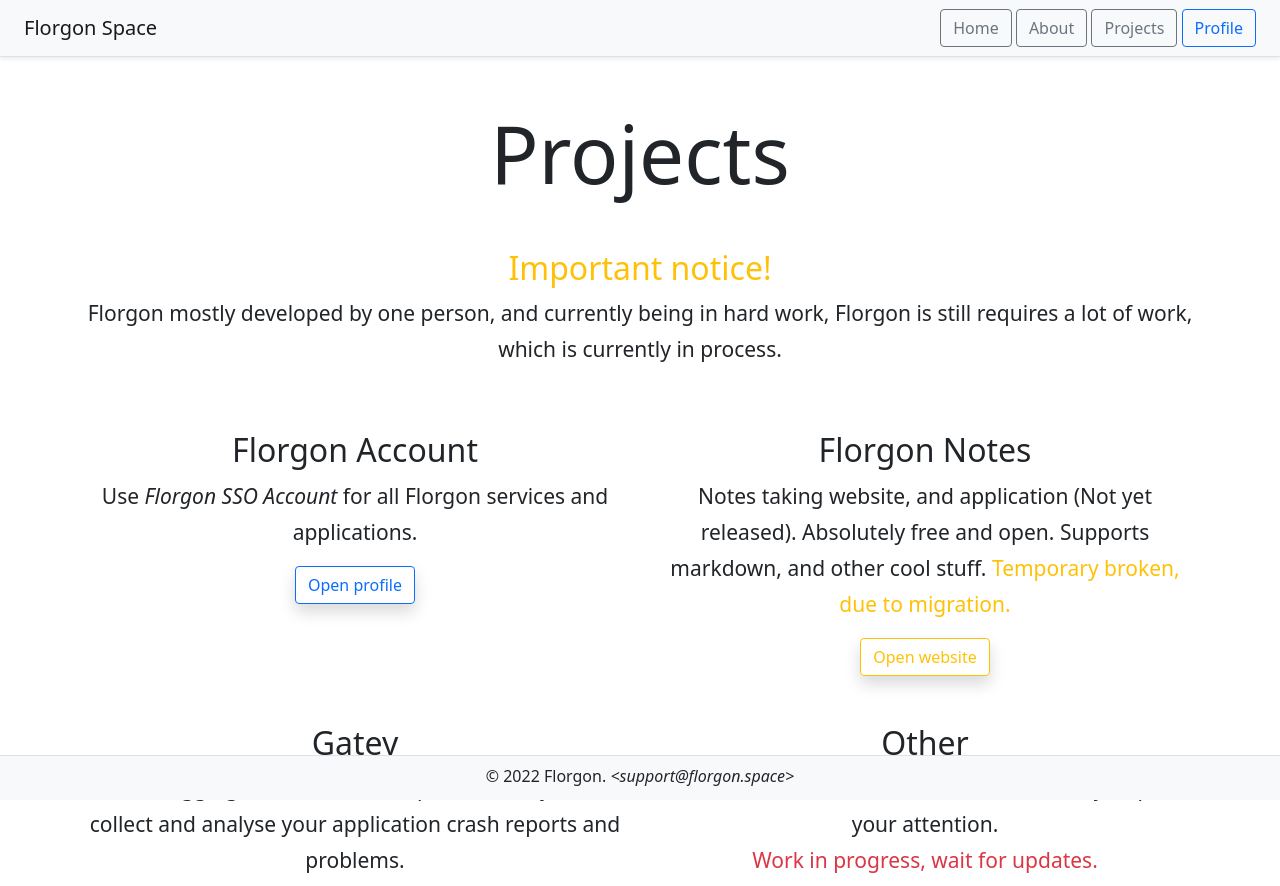
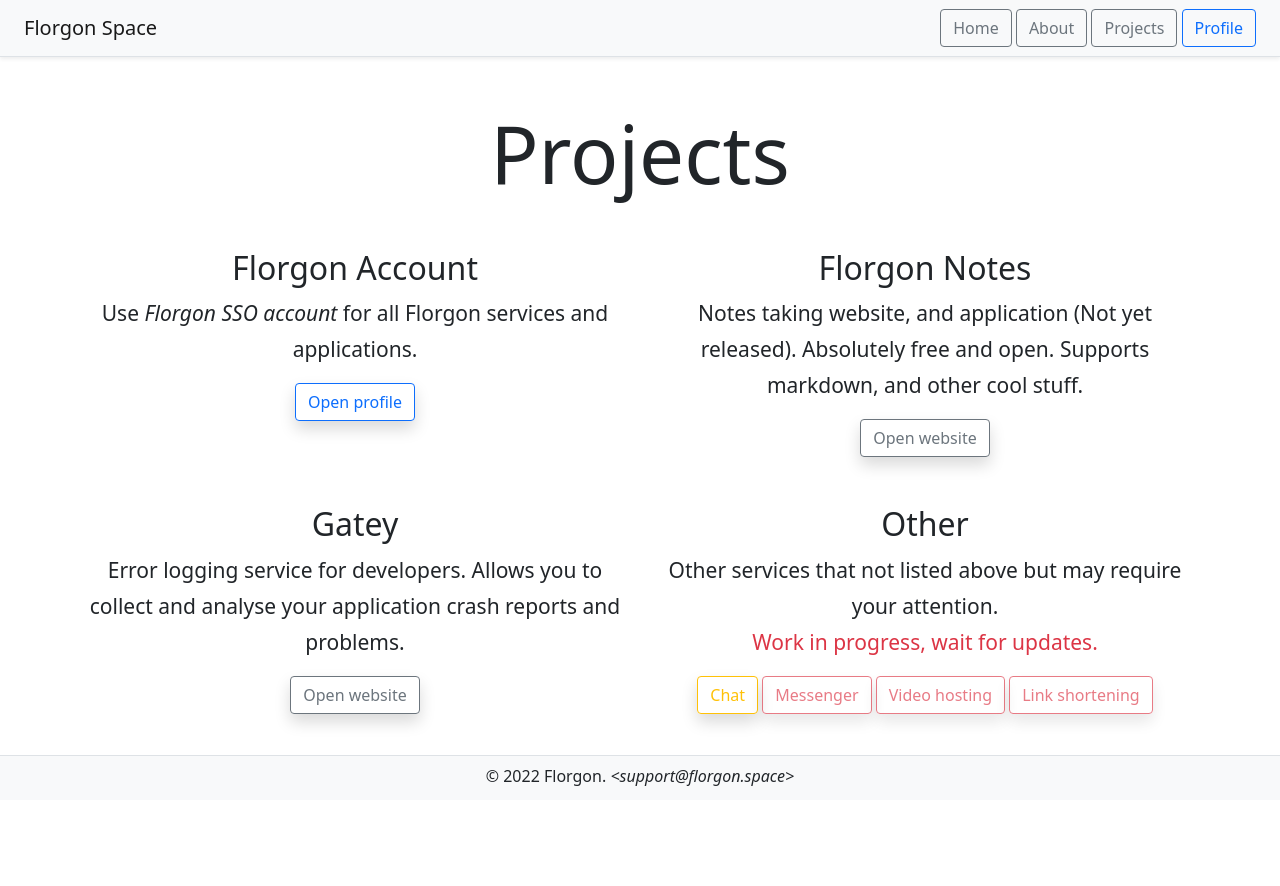
Before and after one commit to florgon/domain, a Next.js app: page /projects in a window 1280 px wide. Shown: the top 886 px of the page. After the commit the page ends 800 px from the top, so only its background shows below. Built offline with nearby package versions, Linux system fonts and the light colour scheme.

Commit message:
Update projects page

```diff
--- a/pages/projects.js
+++ b/pages/projects.js
@@ -8,30 +8,23 @@ export default function Projects() {
       <title>Projects</title>
     </Head>
     <div className="display-1">Projects</div>
-    <div className="row mt-5">
-        <div className="col-lg ml-lg-5 text-center">
-            <h2 className="text-warning">Important notice!</h2>
-            <p>Florgon mostly developed by one person, and currently being in hard work, Florgon is still requires a lot of work, which is currently in process.</p>
-        </div>
-    </div>
     <div className="row mt-5 mb-5">
         <div className="col-lg ml-lg-5 text-center mb-3">
           <h2>Florgon Account</h2>
-          <p>Use <i>Florgon SSO Account</i> for all Florgon services and applications.</p>
+          <p>Use <i>Florgon SSO account</i> for all Florgon services and applications.</p>
           <Link href="https://profile.florgon.space"><a className="btn btn-outline-primary shadow">Open profile</a></Link>
         </div>
         <div className="col-lg ml-lg-5 text-center">
           <h2>Florgon Notes</h2>
-          <p>Notes taking website, and application (Not yet released). Absolutely free and open. Supports markdown, and other cool stuff. <span className="text-warning">Temporary broken, due to migration.</span></p>
-          <Link href="https://notes.florgon.space"><a className="btn btn-outline-warning shadow">Open website</a></Link>
+          <p>Notes taking website, and application (Not yet released). Absolutely free and open. Supports markdown, and other cool stuff.</p>
+          <Link href="https://notes.florgon.space"><a className="btn btn-outline-secondary shadow">Open website</a></Link>
         </div>
     </div>
     <div className="row mt-5 mb-5">
         <div className="col-lg ml-lg-5 text-center mb-3">
           <h2>Gatey</h2>
-          <span>Error logging service for developers. Allows you to collect and analyse your application crash reports and problems.</span>
-          <p className="text-danger">Work in progress, wait for updates.</p>
-          <Link href="https://gatey.florgon.space"><a className="btn btn-outline-danger disabled shadow">Open website</a></Link>
+          <p>Error logging service for developers. Allows you to collect and analyse your application crash reports and problems.</p>
+          <Link href="https://gatey.florgon.space"><a className="btn btn-outline-secondary shadow">Open website</a></Link>
         </div>
         <div className="col-lg ml-lg-5 text-center mb-3">
           <h2>Other</h2>
```
